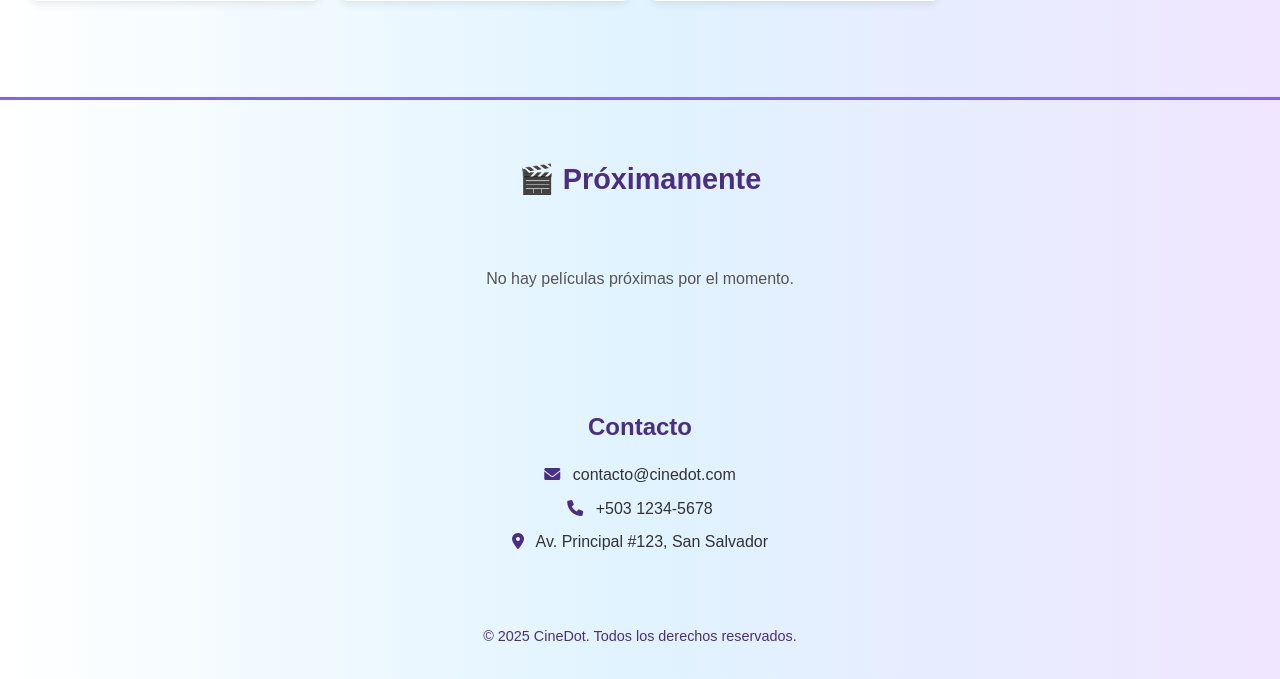
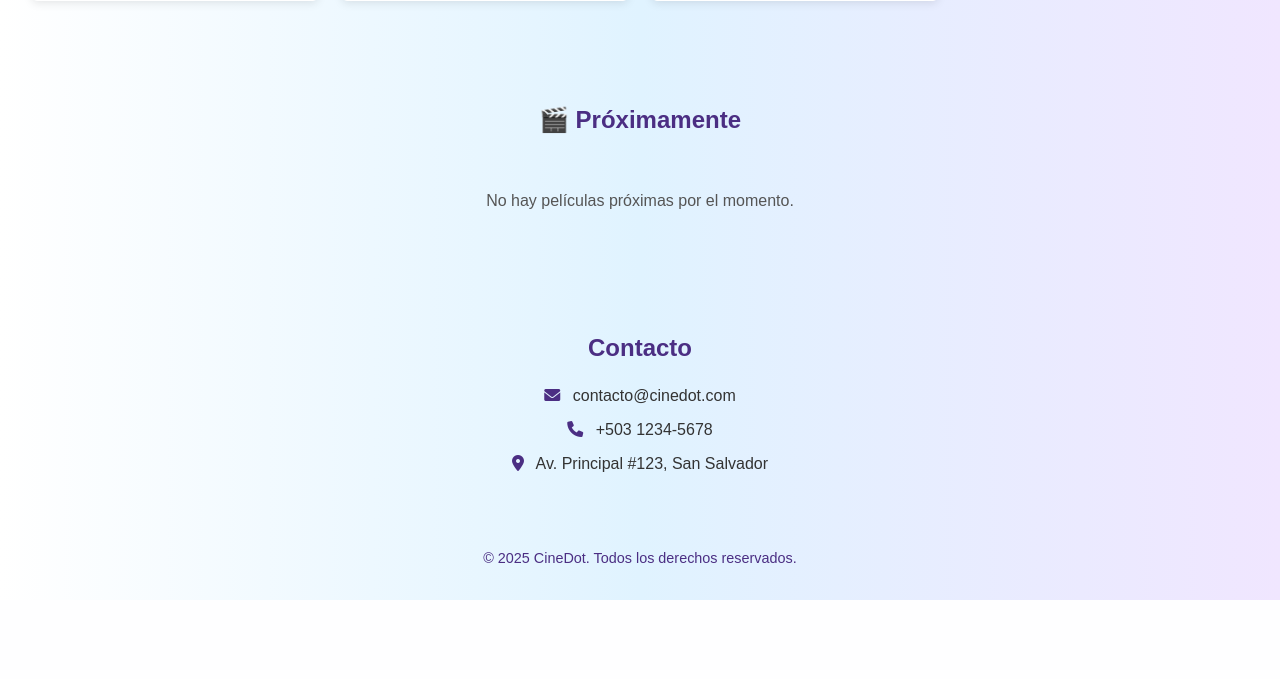
Before and after one commit to Yhoel97/DSI2-2025, a Django app: page / in a window 1280 px wide. Shown: the part 2016-2695 px from the top of the page. After the commit the page ends 2616 px from the top, so only its background shows below. Run offline with Django 5.2, Linux system fonts and the light colour scheme; data comes from the database, SQL or seed files in the repository; data that the repository does not hold is empty.

```diff
--- a/myapp/static/styles/index.css
+++ b/myapp/static/styles/index.css
@@ -224,16 +224,3 @@ footer {
    SECCIÓN PRÓXIMAMENTE (hereda estilos de cartelera)
    ====================================================== */
 /* --- Sección Próximamente --- */
-#proximas {
-  margin-top: 3rem;
-  padding-top: 2rem;
-  border-top: 3px solid #7b68ee;
-}
-
-#proximas .section-title {
-  text-align: center;
-  font-size: 1.8rem;
-  font-weight: bold;
-  color: #4b2e83;
-  margin-bottom: 2rem;
-}
```
